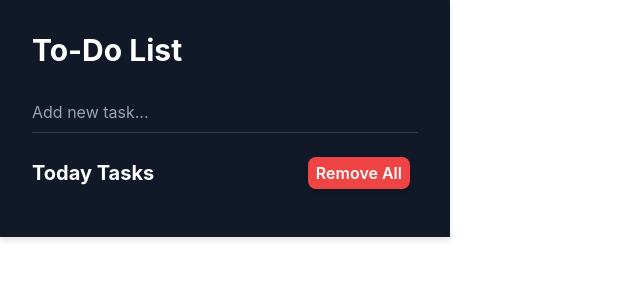
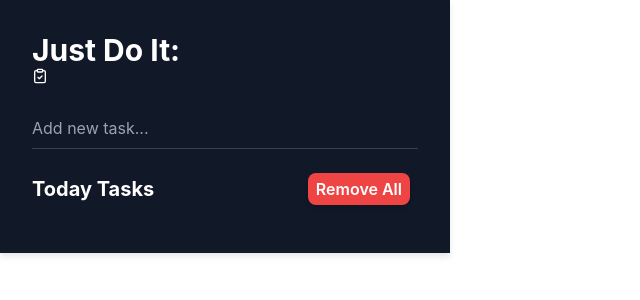
Before and after one commit to Moee5055/TodoList_Chrome_Extension, a React (Vite) app: page / in a window 1280 px wide. Shown: the top 300 px of the page, without its empty margins (0-640 px from the left). Built offline with nearby package versions, Linux system fonts and the light colour scheme.

Commit message:
added caret color: increase input text size to 16px: set height of iframe to auto: change heading to Todo

```diff
--- a/content.css
+++ b/content.css
@@ -30,7 +30,7 @@
   bottom: 80px;
   right: 20px;
   width: 450px;
-  height: 600px;
+  height: auto;
   border: none;
   border-radius: 8px;
   box-shadow: 0 4px 6px rgba(0, 0, 0, 0.1);
--- a/src/App.tsx
+++ b/src/App.tsx
@@ -3,6 +3,7 @@ import { TodoItem } from './components/TodoItem.tsx';
 import { TodoInput } from './components/TodoInput';
 import { Todo } from './types/todo.ts';
 import { saveTodosToStorage } from './utils/saveTodoToChromeStorage.ts';
+import {ClipboardCheck} from 'lucide-react'
 
 function App() {
   const [todos, setTodos] = useState<Todo[]>([]);
@@ -71,8 +72,7 @@ useEffect(() => {
   return (
     <div className="bg-gray-900 text-white p-8">
       <div >
-        <h1 className="text-3xl font-bold mb-6">To-Do List</h1>
-
+        <h1 className="text-3xl font-bold mb-6">Just Do It:	<ClipboardCheck size={16}/></h1>
         <TodoInput onAdd={addTodo} />
         <div className='flex justify-between items-center pr-2 mb-4'>
           <h2 className="text-xl font-bold">Today Tasks</h2>
--- a/src/components/TodoInput.tsx
+++ b/src/components/TodoInput.tsx
@@ -22,7 +22,7 @@ export const TodoInput: React.FC<TodoInputProps> = ({ onAdd }) => {
         value={newTask}
         onChange={(e) => setNewTask(e.target.value)}
         placeholder="Add new task..."
-        className="w-full bg-transparent border-b border-gray-700 py-2 text-gray-300 focus:outline-none focus:border-gray-500"
+        className="w-full bg-transparent border-b border-gray-700 py-2 text-gray-300 focus:outline-none focus:border-gray-500 text-[16px] caret-green-500"
       />
     </form>
   );
```
